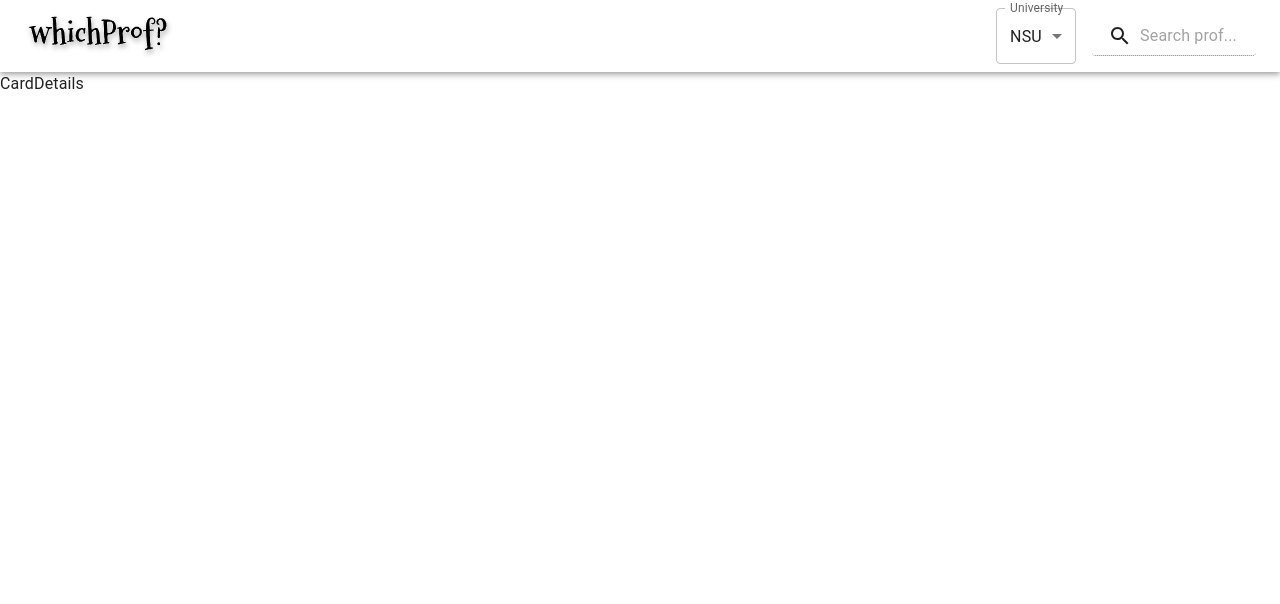
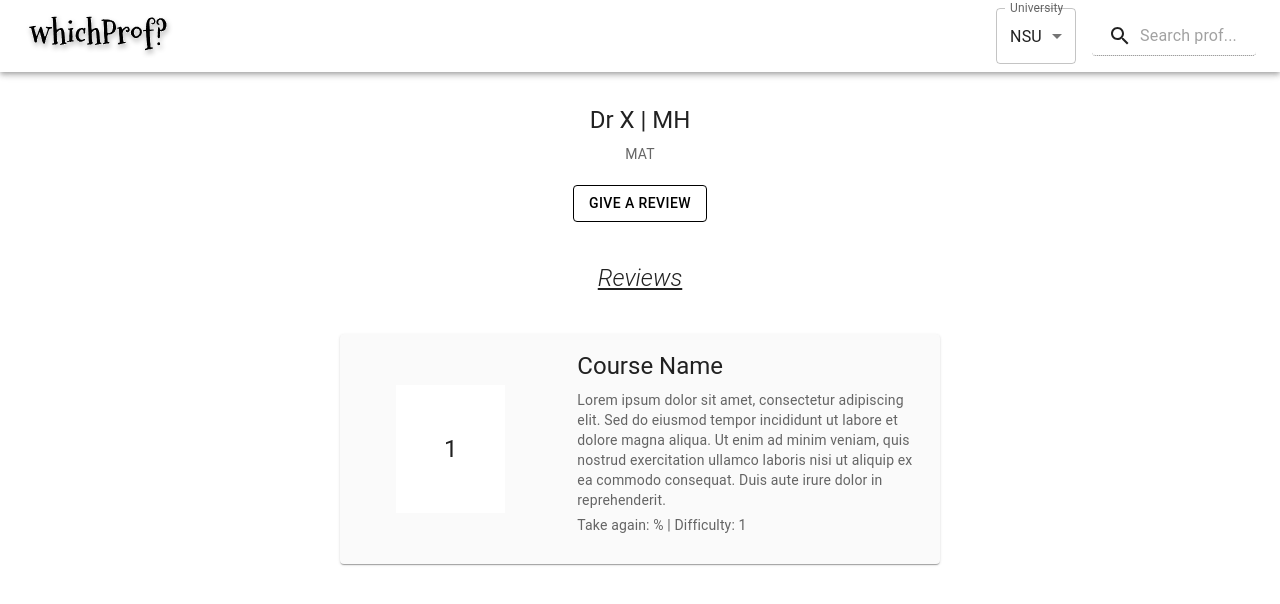
Before and after one commit to hasanahmed77/faculty-review, a React (Vite) app: page /1 in a window 1280 px wide. Shown: the top 604 px of the page. Built offline with nearby package versions, Linux system fonts and the light colour scheme.

Commit message:
feat: add review details component

```diff
--- a/src/components/Card/ProfCard.jsx
+++ b/src/components/Card/ProfCard.jsx
@@ -5,8 +5,9 @@ import Typography from '@mui/material/Typography';
 import CardActionArea from '@mui/material/CardActionArea';
 import { CardHeader, Box } from '@mui/material';
 import MainProfessorDetails from '../MainProfessorDetails/MainProfessorDetails';
+import ReviewContent from '../ReviewContent/ReviewContent';
 
-function ProfCard({ name, initial, department, rating, takeAgain, difficulty}) {
+function ProfCard({ reviewType = false , name, initial, department, rating, takeAgain, difficulty}) {
   return (
     <Card sx={{ width: {xs: 350, sm: "400", md: 600}, display: "flex", flexDirection: "row", marginBottom: "2rem", bgcolor:"#FAFAFA", overflow: "hidden" }}>
       <CardActionArea sx={{ display: "flex", flexDirection: "row", width: "100%" }}>
@@ -16,7 +17,9 @@ function ProfCard({ name, initial, department, rating, takeAgain, difficulty}) {
 
         <Box sx={{ flex: 2 }}>
           <CardContent>
-            <MainProfessorDetails name={name} initial={initial} department={department} />
+            { !reviewType && <MainProfessorDetails name={name} initial={initial} department={department} />}
+
+            { reviewType  && <ReviewContent /> }
 
             <Typography gutterBottom variant="body2" sx={{ color: 'text.secondary' }}>
               Take again: {takeAgain}% | Difficulty: {difficulty}
--- a/src/components/CardDetails/CardDetails.jsx
+++ b/src/components/CardDetails/CardDetails.jsx
@@ -1,8 +1,46 @@
+import { Box, Button, Typography } from '@mui/material'
 import React from 'react'
+import MainProfessorDetails from '../MainProfessorDetails/MainProfessorDetails'
+import { useParams } from 'react-router'
+import ProfCard from '../Card/ProfCard'
 
 function CardDetails() {
+  const { id } = useParams()
+  const name = "Dr X"
+  const initial = "MH"
+  const department = "MAT"
+
   return (
-    <div>CardDetails</div>
+    <Box sx={{display: "flex", justifyContent: "center", alignItems: "center", flexDirection: "column", marginTop: "2rem", marginBottom: "2rem"}}>
+        <MainProfessorDetails name={name} initial={initial} department={department}/>
+
+        <Button
+          variant="outlined"
+          sx={{
+            marginY: 2,
+            marginBottom: 5,
+            color: 'black',
+            borderColor: 'black',
+            '&:hover': {
+              borderColor: 'black',
+              backgroundColor: 'rgba(0,0,0,0.01)',
+            },
+          }}
+        >
+          GIVE A REVIEW
+        </Button>
+
+        <Typography
+          variant="h5"
+          component="h5"
+          sx={{ marginBottom: 5, fontStyle: "italic", textDecoration: "underline", fontWeight: "light"}}
+          >
+             Reviews
+          </Typography>
+
+        <ProfCard reviewType name={name} initial={initial} department={department} rating={1} takeAgain={true} difficulty={1}/>
+
+    </Box>
   )
 }
 
--- a/src/components/MainProfessorDetails/MainProfessorDetails.jsx
+++ b/src/components/MainProfessorDetails/MainProfessorDetails.jsx
@@ -1,7 +1,7 @@
 import { Typography } from '@mui/material'
 import React from 'react'
 
-const MainProfessorDetails = ({ name, initial, department}) => {
+const MainProfessorDetails = ({ name, initial, department }) => {
   return (
     <>
     <Typography gutterBottom variant="h5" component="div">
--- /dev/null
+++ b/src/components/ReviewContent/ReviewContent.jsx
@@ -0,0 +1,17 @@
+import { Typography } from '@mui/material'
+import React from 'react'
+
+const ReviewContent = () => {
+  return (
+    <>
+        <Typography gutterBottom variant="h5" component="div">
+            Course Name
+        </Typography>
+        <Typography gutterBottom variant="body2" sx={{ color: 'text.secondary' }}>
+            Lorem ipsum dolor sit amet, consectetur adipiscing elit. Sed do eiusmod tempor incididunt ut labore et dolore magna aliqua. Ut enim ad minim veniam, quis nostrud exercitation ullamco laboris nisi ut aliquip ex ea commodo consequat. Duis aute irure dolor in reprehenderit.
+        </Typography>
+        </>
+  )
+}
+
+export default ReviewContent
```
